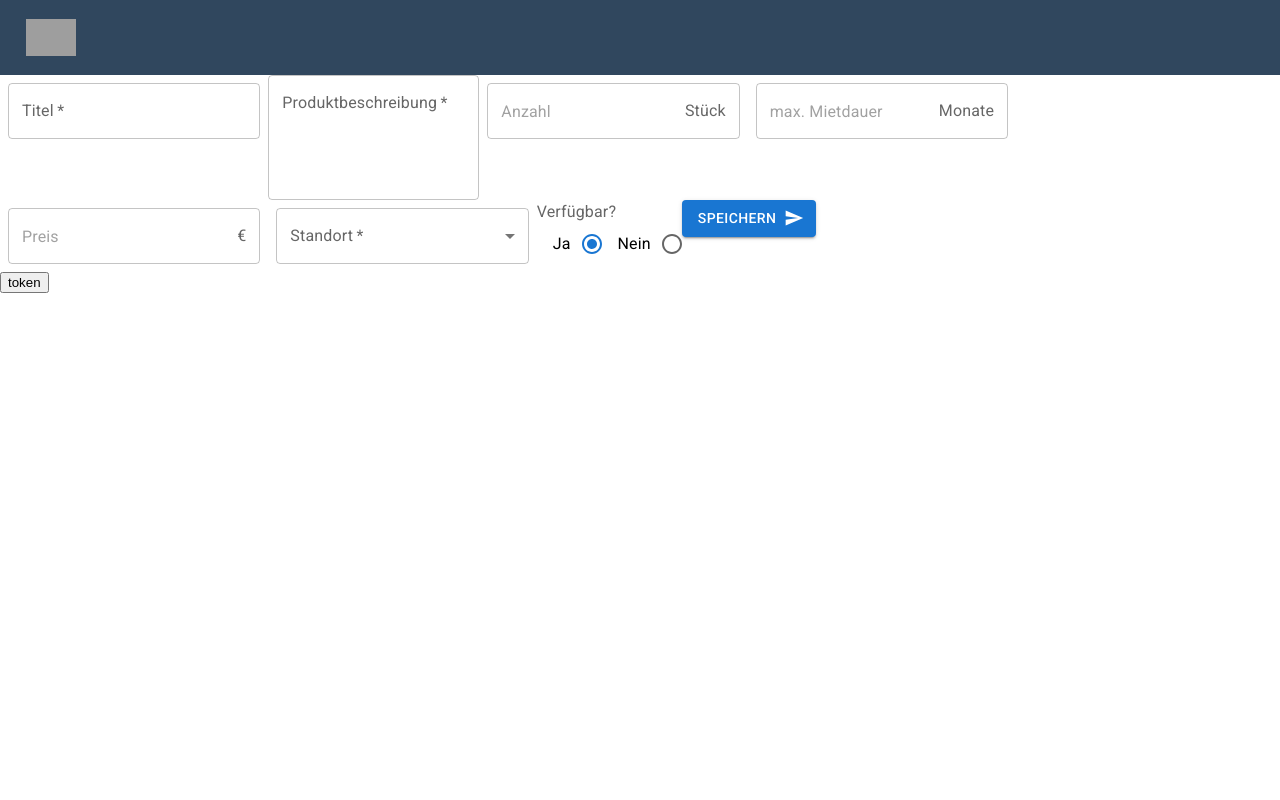
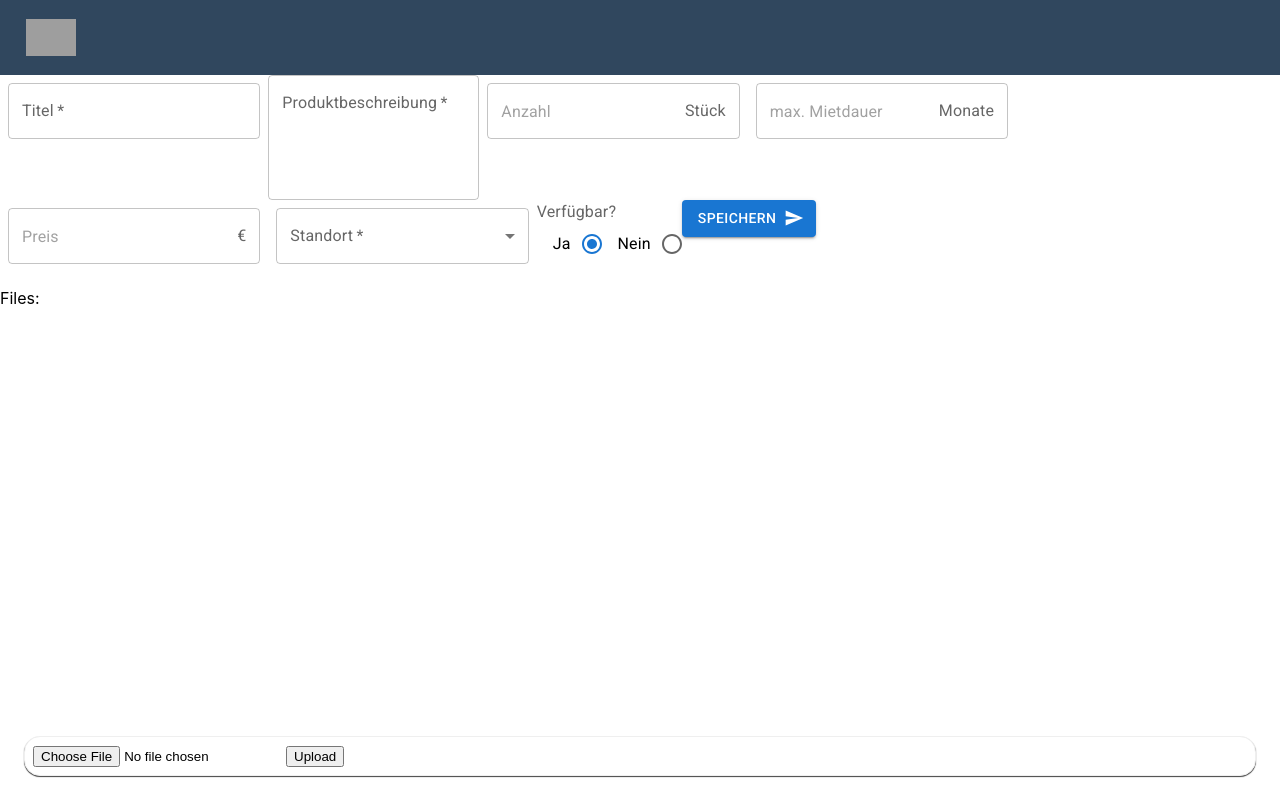
Before and after one commit to steinerphil/justuseapp, a React (Create React App) app in the folder frontend/: page /administration/new in a window 1280 px wide. Built offline with nearby package versions, Linux system fonts and the light colour scheme; grey boxes are pictures that could not be loaded.

Commit message:
working on file saving

```diff
--- /dev/null
+++ b/frontend/src/components/FileUploader.js
@@ -0,0 +1,39 @@
+import styled from 'styled-components/macro'
+import {useRef} from 'react'
+
+export default function FileUploader({setFiles, files}) {
+    const inputRef = useRef()
+
+
+    const handleSubmit = event => {
+        event.preventDefault()
+        const file = inputRef.current.files[0]
+        const formData = new FormData()
+        formData.set('image', file)
+
+        setFiles([...files, formData])
+
+        console.log(formData)
+    }
+
+    return (
+        <Wrapper onSubmit={handleSubmit}>
+            <>
+                <input type="file" ref={inputRef}/>
+                <button>Upload</button>
+            </>
+        </Wrapper>
+    )
+}
+
+const Wrapper = styled.form`
+  position: fixed;
+  bottom: 24px;
+  left: 24px;
+  right: 24px;
+  border: 1px solid #efefef;
+  background: white;
+  border-radius: 16px;
+  padding: 8px;
+  box-shadow: 0 1px 1px #444;
+`
--- a/frontend/src/hooks/useProducts.js
+++ b/frontend/src/hooks/useProducts.js
@@ -18,5 +18,5 @@ export default function useProducts() {
     }
 
 
-    return {getAllProducts, products, saveProduct}
+    return {getAllProducts, products, saveProduct,}
 }
--- a/frontend/src/pages/ProductAdministration.js
+++ b/frontend/src/pages/ProductAdministration.js
@@ -11,9 +11,12 @@ import FormLabel from '@mui/material/FormLabel';
 import Button from "@mui/material/Button";
 import SendIcon from '@mui/icons-material/Send';
 import useProducts from "../hooks/useProducts";
+import FileUploader from "../components/FileUploader";
 
 
 export default function ProductAdministration() {
+
+    const [files, setFiles] = useState([])
 
     const token = localStorage.getItem("token")
     const {saveProduct} = useProducts()
@@ -26,6 +29,8 @@ export default function ProductAdministration() {
         price: '',
         isAvailable: true,
         MAX_RENTAL_CYCLE: '',
+
+        imageFiles: files,
 
     });
 
@@ -126,8 +131,9 @@ export default function ProductAdministration() {
                 <Button type="submit" variant="contained" endIcon={<SendIcon/>}>
                     Speichern
                 </Button>
+                <p>{"Files: " + files.map(file => file.toString())}</p>
             </form>
-            <button onClick={()=> console.log(token)}>token</button>
+            <FileUploader setFiles={setFiles} files={files}/>
         </Box>
     )
 }
```
